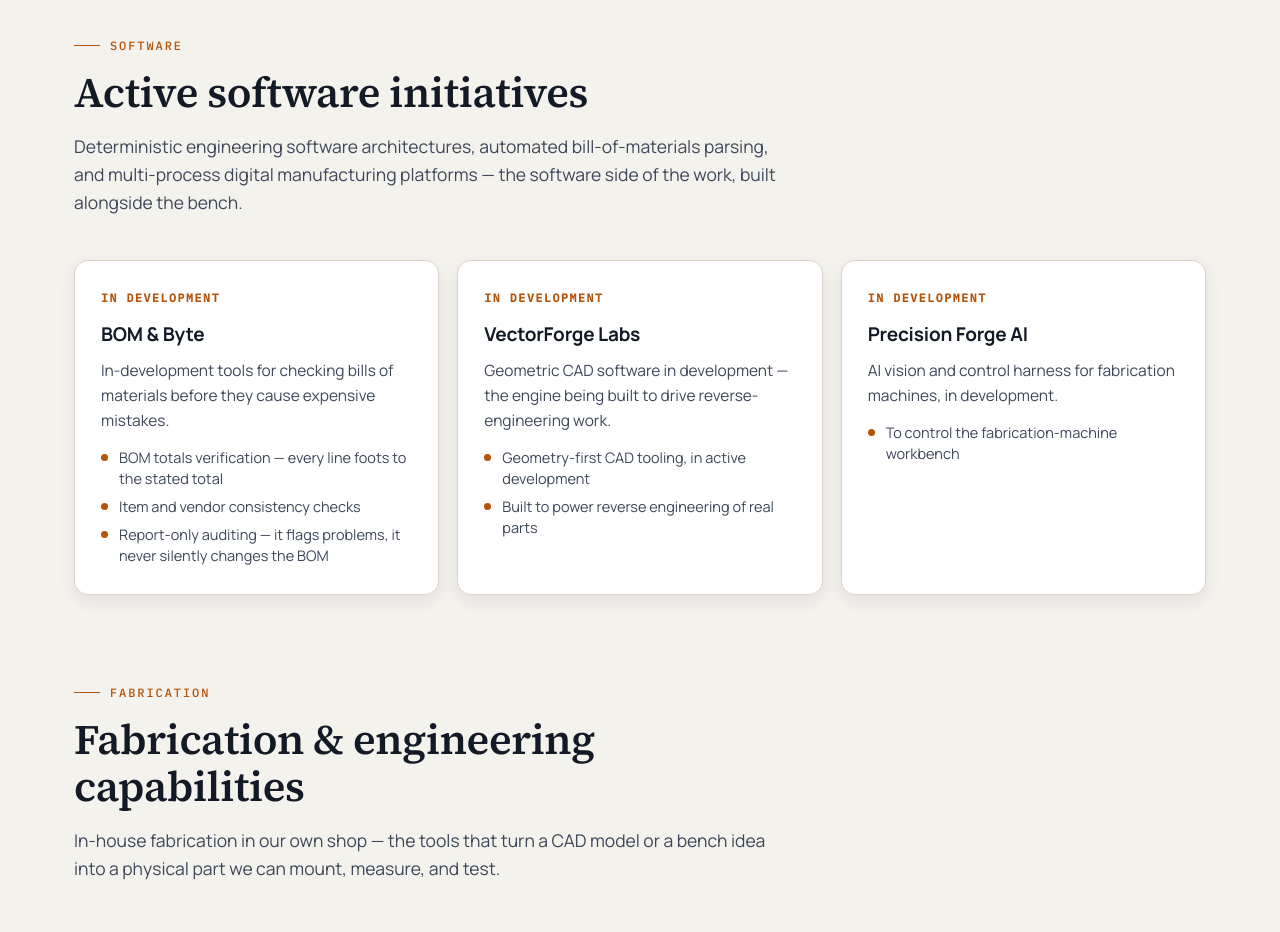
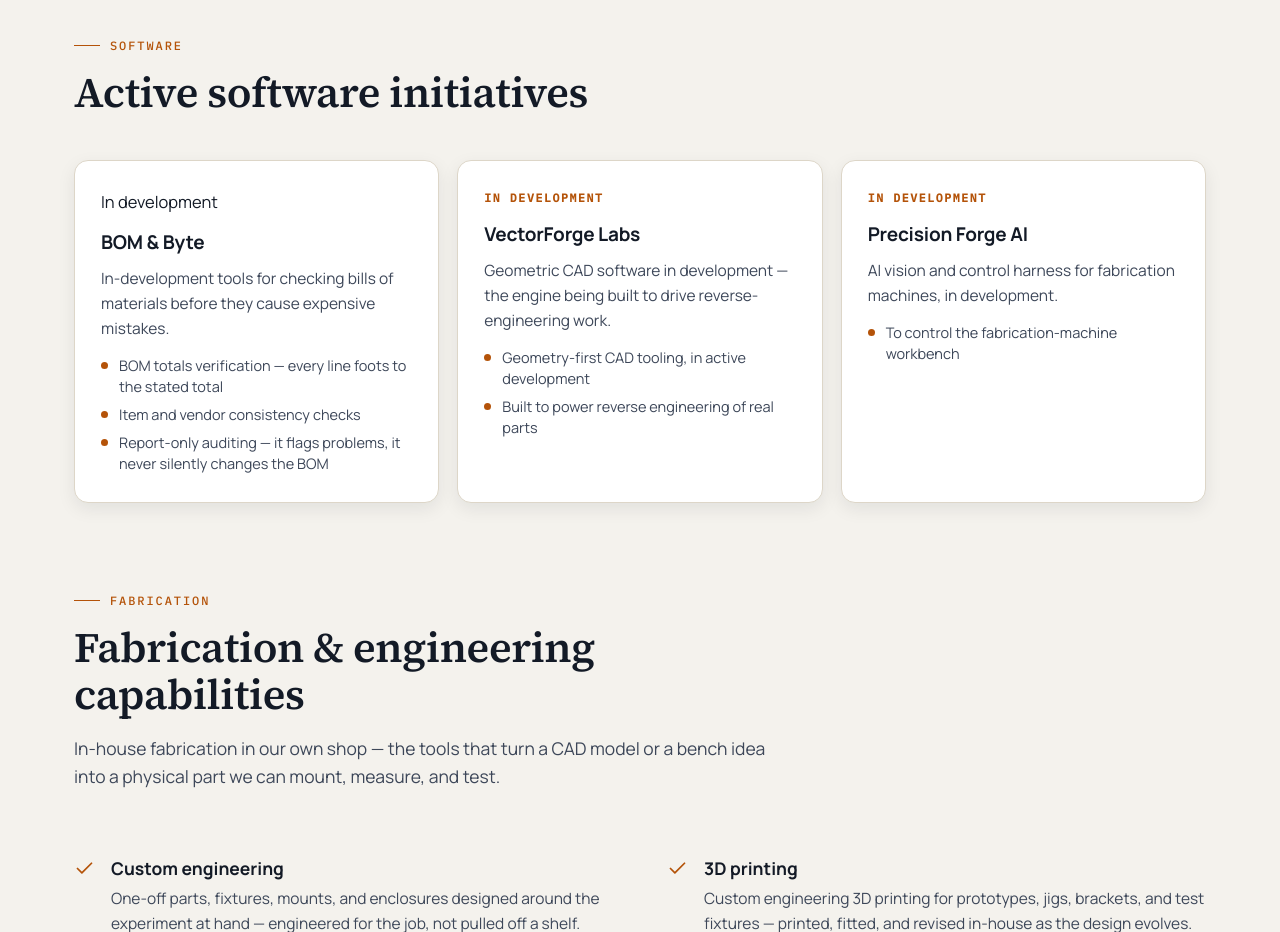
Before and after one commit to Ldiggity667/precisionforgeholdings.github.io, a plain HTML site: page index.html in a window 1280 px wide. Shown: the part 3700-4632 px from the top of the page. Drawn offline with Linux system fonts and the light colour scheme.

Commit message:
Remove software section intro lede paragraph
Removed the lede paragraph and fixed a typo in the class attribute.

```diff
--- a/index.html
+++ b/index.html
@@ -622,11 +622,10 @@
       <div class="sec-head reveal">
         <p class="eyebrow">Software</p>
         <h2>Active software initiatives</h2>
-        <p class="sec-lede">Deterministic engineering software architectures, automated bill-of-materials parsing, and multi-process digital manufacturing platforms — the software side of the work, built alongside the bench.</p>
-      </div>
+              </div>
       <div class="focus-grid">
         <article class="fcard reveal">
-          <span class="kind">In development</span>
+          <span cls="kind">In development</span>
           <h3>BOM &amp; Byte</h3>
           <p>In-development tools for checking bills of materials before they cause expensive mistakes.</p>
           <ul class="feats">
```
